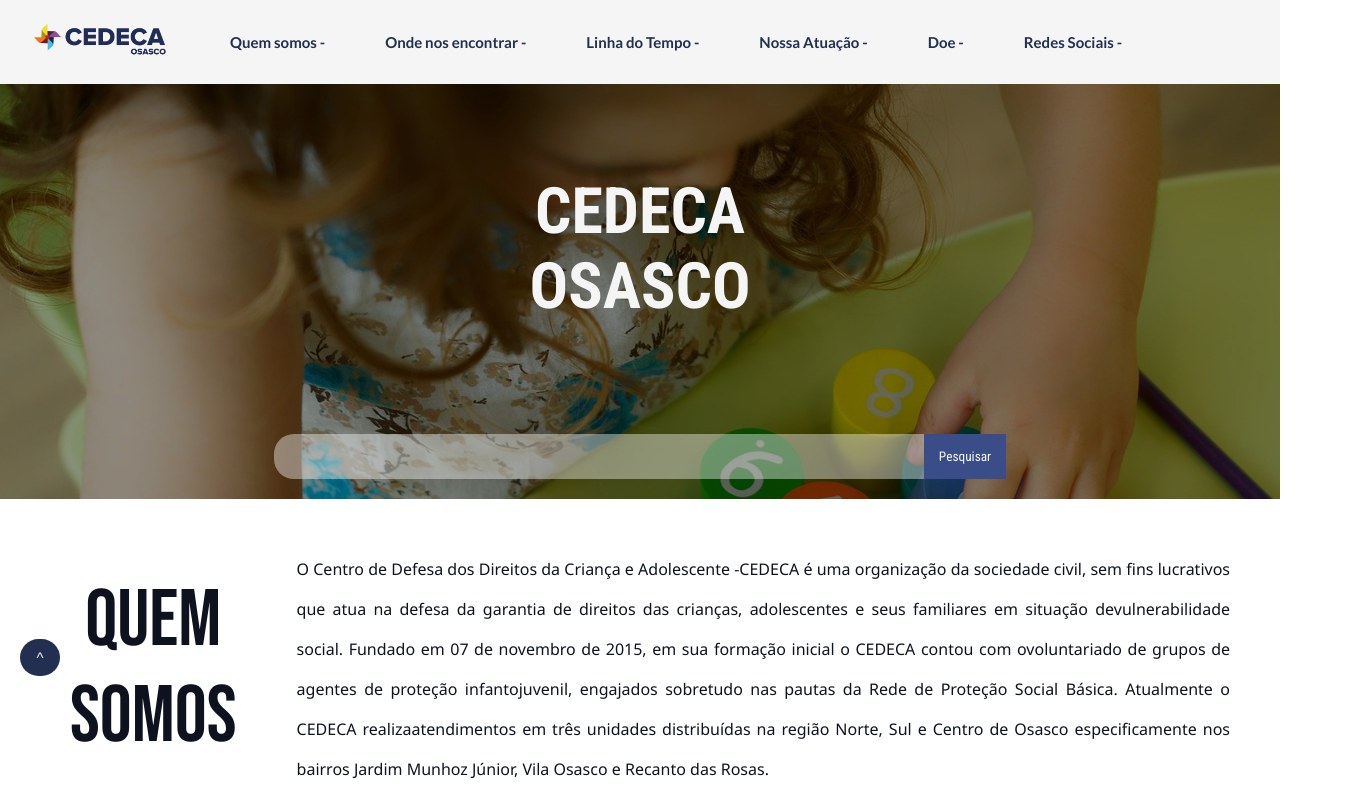
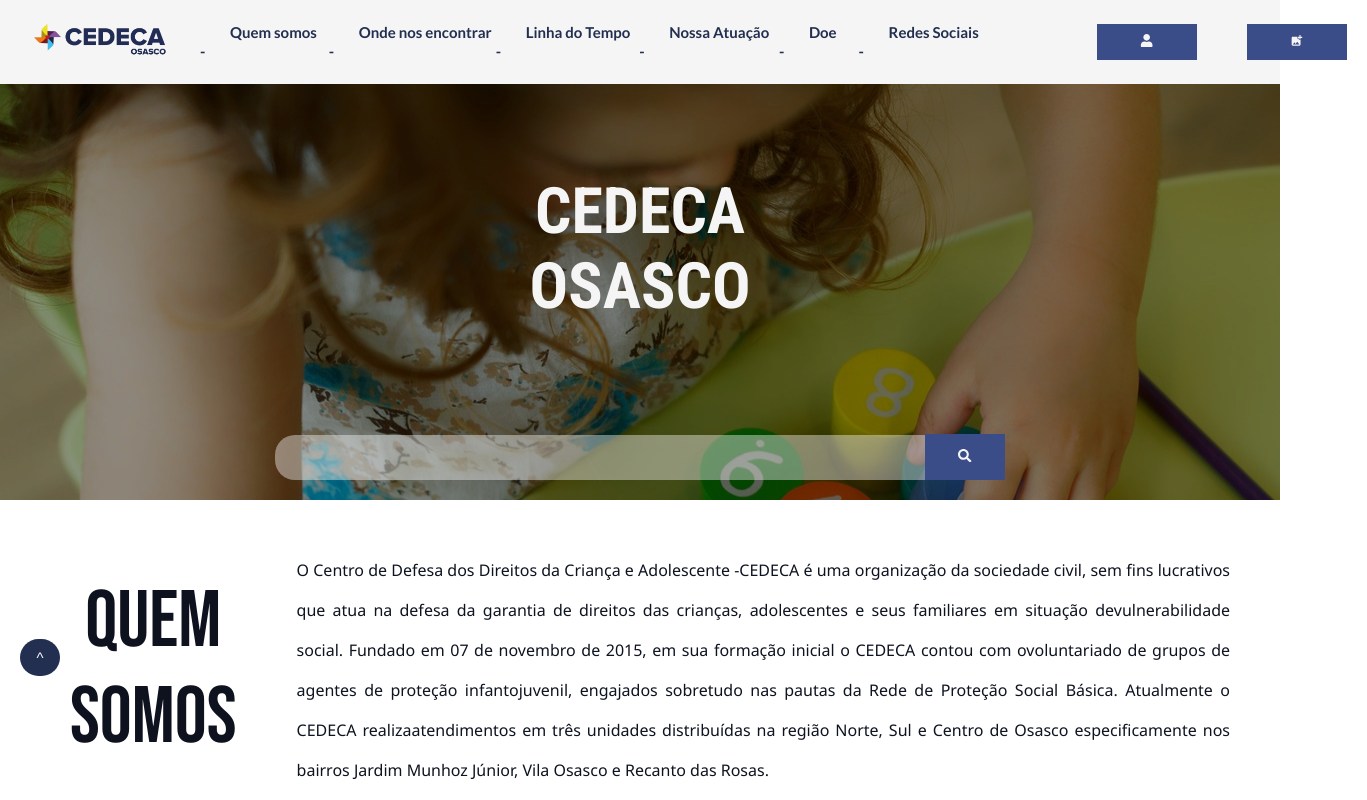
Before and after one commit to devPabloEdu/Projeto-Cedeca-Osasco, a React (Create React App) app in the folder FrontEnd/: page / in a window 1280 px wide. Shown: the top 800 px of the page, 1367 px wide, since content can reach past the window. Built offline with nearby package versions, Linux system fonts and the light colour scheme.

Commit message:
configurando o firebase no front e criando os botoes de login e add post

```diff
--- a/FrontEnd/package.json
+++ b/FrontEnd/package.json
@@ -6,10 +6,14 @@
     "@testing-library/jest-dom": "^5.17.0",
     "@testing-library/react": "^13.4.0",
     "@testing-library/user-event": "^13.5.0",
+    "aos": "^2.3.4",
+    "firebase": "^11.1.0",
     "react": "^18.3.1",
     "react-dom": "^18.3.1",
+    "react-icons": "^5.4.0",
+    "react-router-dom": "^7.0.2",
     "react-scripts": "5.0.1",
-    "typescript": "^5.7.2",
+    "typescript": "^4.9.5",
     "web-vitals": "^2.1.4"
   },
   "scripts": {
--- a/FrontEnd/src/Components/Banner.tsx
+++ b/FrontEnd/src/Components/Banner.tsx
@@ -1,5 +1,6 @@
 import React from "react";
 import ImgHeader from "../Assets/Fundocriancas.jpg";
+import { FaSearch } from "react-icons/fa";
 
 
 function Banner() {
@@ -10,7 +11,7 @@
             </div>
             <div className="inputpesquisabanner">
                 <input type="text" name="" id="" />
-                <button>Pesquisar</button>
+                <button><FaSearch /></button>
             </div>
         </div>
     </div>
--- a/FrontEnd/src/Components/Navbar.tsx
+++ b/FrontEnd/src/Components/Navbar.tsx
@@ -1,6 +1,8 @@
 import React from "react";
 import { Link } from "react-router-dom";
 import Logocedeca from "../Assets/Logocedeca.png";
+import { FaUser } from "react-icons/fa";
+import { MdAddPhotoAlternate } from "react-icons/md";
 
 function Navbar() {
     return <div>
@@ -70,6 +72,11 @@
                 </div>
 
             </div>
+
+            <div className="loginbox">
+                    <button className="loginbutton"><FaUser /></button>
+                    <button className="addpostbutton"><MdAddPhotoAlternate /></button>
+            </div>
         </div>
 
         <div className="voltaroaotopobutton">
--- a/FrontEnd/src/Styles/Banner.css
+++ b/FrontEnd/src/Styles/Banner.css
@@ -34,6 +34,7 @@
 }
 .inputpesquisabanner button{
     padding: 15px;
+    width: 80px;
     border: none;
     background-color: #3a4d88;
     color: whitesmoke;
@@ -42,4 +43,5 @@
 .inputpesquisabanner button:hover{
     background-color: #161d31;
     cursor: pointer;
+    transition:  linear 0.2s;
 }
--- a/FrontEnd/src/Styles/Navbar.css
+++ b/FrontEnd/src/Styles/Navbar.css
@@ -132,3 +132,34 @@
       transform: translateY(5);
     }
   }
+
+  .loginbox {
+    padding: 20px;
+    transform: translateX(30%);
+    display: flex;
+    gap: 50px;
+  }
+  .loginbutton{
+    width: 100px;
+    padding: 10px;
+    color: whitesmoke;
+    background-color: #3a4d88;
+    border: none;
+  }
+  .loginbutton:hover{
+    background-color: #253153;
+    cursor: pointer;
+    transition:  linear 0.2s;
+  }
+.addpostbutton{
+    width: 100px;
+    padding: 10px;
+    color: whitesmoke;
+    background-color: #3a4d88;
+    border: none;
+}
+.addpostbutton:hover{
+    background-color: #253153;
+    cursor: pointer;
+    transition:  linear 0.2s;
+  }
```
Also changed, not shown: FrontEnd/src/Firebase/firebaseConfig.tsx (added, +16 -0 lines), 1 other file (tests, documents, lock files or other folders).
